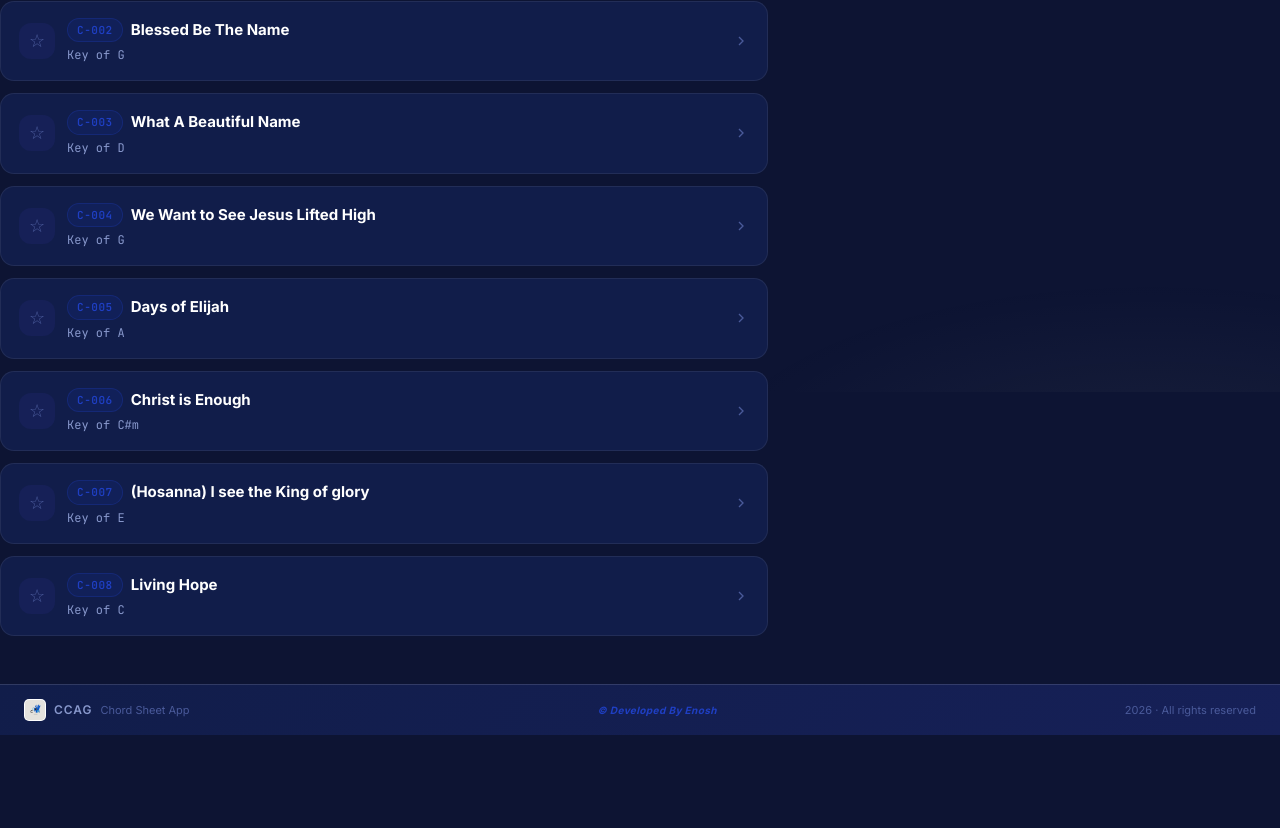
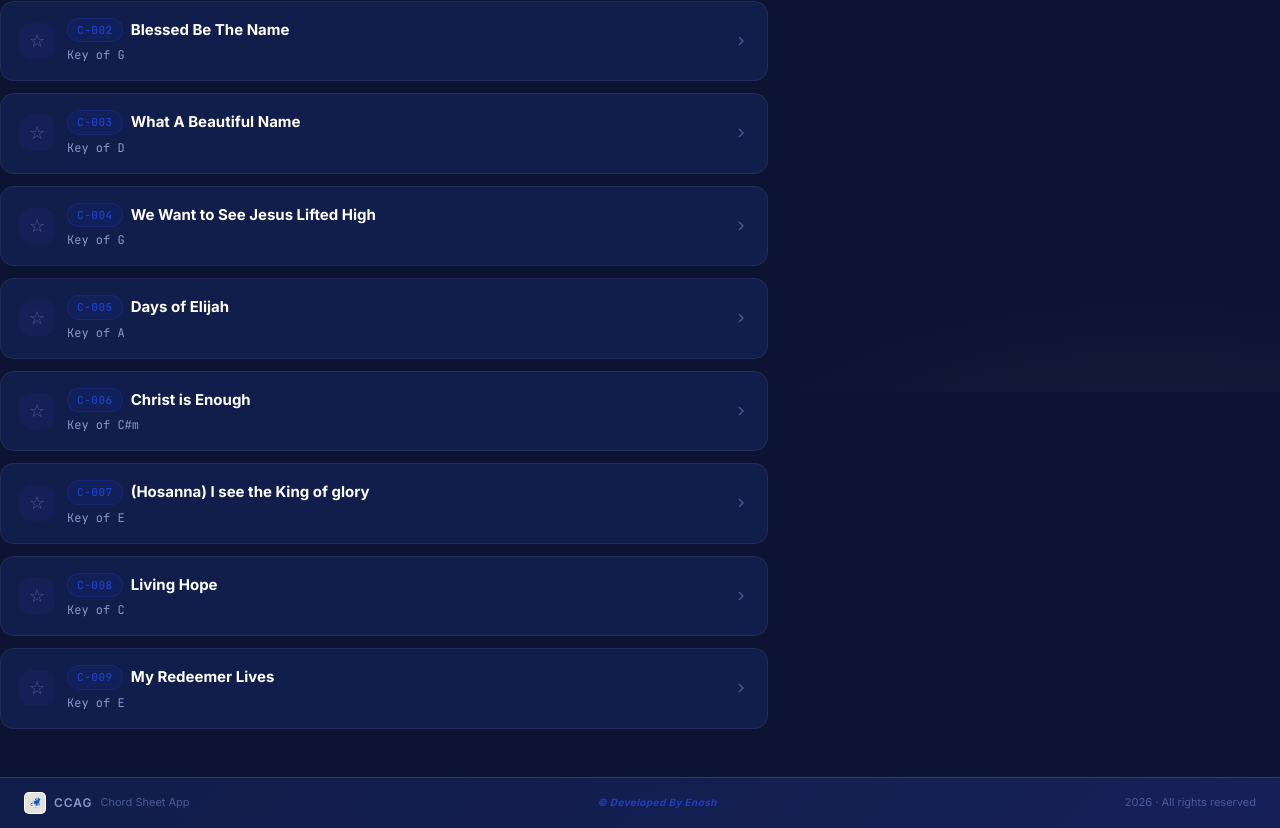
Before and after one commit to Shermith-428/ccag, a React (Vite) app: page / in a window 1280 px wide. Shown: the part 408-1236 px from the top of the page. Before the commit the page ends 1143 px from the top, so only its background shows below. Built offline with nearby package versions, Linux system fonts and the light colour scheme.

Commit message:
add C-009 My Redeemer Lives

```diff
--- a/src/data/hymns.js
+++ b/src/data/hymns.js
@@ -256,6 +256,44 @@ const hymns = [
       },
     ],
   },
+  ,
+  {
+    id: 9,
+    code: "C-009",
+    name: "My Redeemer Lives",
+    key: "E",
+    content: [
+      {
+        section: "Verse",
+        lines: [
+          { chords: "E7          A7               E7             A7", lyric: "I know He rescued my soul, His blood has covered my sin," },
+          { chords: "     E7  A7     E7   A7", lyric: "I believe,    I believe;" },
+          { chords: "E7          A7               E7             A7", lyric: "My shame He's taken away, my pain is healed in His name," },
+          { chords: "     E7  A7     E7  A7", lyric: "I believe,    I believe." },
+        ],
+      },
+      {
+        section: "Pre-Chorus",
+        lines: [
+          { chords: "Bsus               A2              Bsus", lyric: "I'll raise a banner; my Lord has conquered the grave." },
+        ],
+      },
+      {
+        section: "Chorus",
+        lines: [
+          { chords: "  E        A          C#m7      Bsus", lyric: "My Redeemer lives, my Redeemer lives;" },
+          { chords: "  E        A          C#m7      Bsus", lyric: "My Redeemer lives, my Redeemer lives." },
+        ],
+      },
+      {
+        section: "Bridge",
+        lines: [
+          { chords: "D              A/C#", lyric: "You lift my burden, I'll rise with You;" },
+          { chords: "     E/B          F#m7          E/G#              Bsus", lyric: "I'm dancing on this mountaintop to see Your kingdom come." },
+        ],
+      },
+    ],
+  },
 ];
 
 export default hymns;
```
